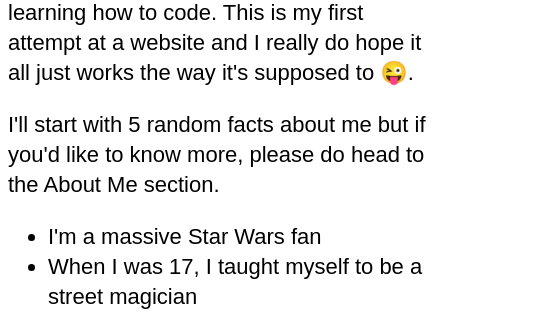
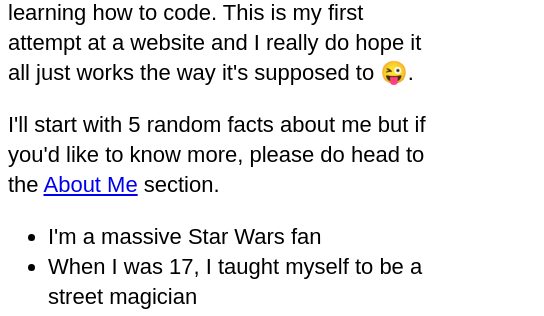
Before and after one commit to jatin-puri-coder/jatin-puri-coder.github.io, a plain HTML site: page index.html in a window 1280 px wide. Shown: the part 438-754 px from the top of the page, 0-544 px from the left. Drawn offline with Linux system fonts and the light colour scheme; grey boxes are pictures that could not be loaded; a web font is replaced by a local one.

Commit message:
Create link for about me in article

```diff
--- a/index.html
+++ b/index.html
@@ -37,7 +37,7 @@
     <p>I'm a music producer/DJ and I'm currently learning how to code.
         This is my first attempt at a website and I really do hope it all just works the way it's supposed to &#128540. </p>
 
-        <p>I'll start with 5 random facts about me but if you'd like to know more, please do head to the About Me section.
+        <p>I'll start with 5 random facts about me but if you'd like to know more, please do head to the <a href="about.html">About Me</a> section.
         <ul>
            <li>I'm a massive Star Wars fan</li>
            <li>When I was 17, I taught myself to be a street magician</li>
```
